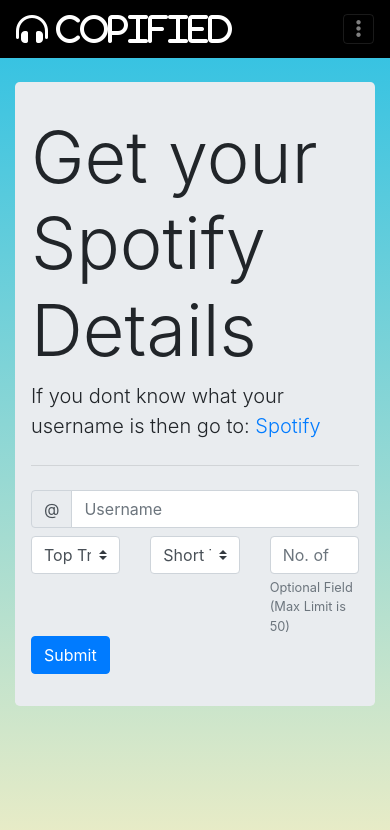
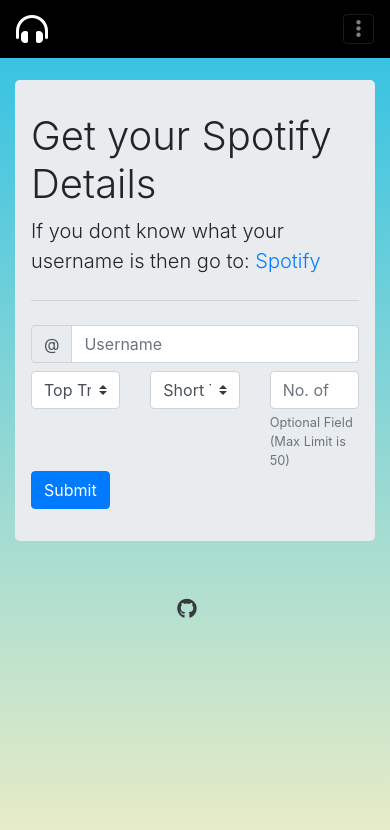
Before and after one commit to cant-code/spotify_project, a Flask app: page / in a window 390 px wide. Shown: the top 830 px of the page. Run offline with Flask 2, Linux system fonts and the light colour scheme; some libraries are stand-ins or nearby versions.

Commit message:
Slight modifications to styling

```diff
--- a/app.py
+++ b/app.py
@@ -16,6 +16,12 @@
 @app.route('/')
 def hello_world():
     session.permanent = True
+    if 'limit' in session:
+        del session['limit']
+    if 'username' in session:
+        del session['username']
+    if 'term' in session:
+        del session['term']
     title = 'Homepage'
     return render_template("index.html", title=title)
 
@@ -28,9 +34,6 @@
                            size=session.get('limit'))
     else:
         data = st.get_data(session.get('token'), session.get('username'), session.get('term'))
-    if 'limit' in session:
-        del session['limit']
-    del session['token']
     if data is None:
         return "Empty"
     return render_template("display.html", data=data)
@@ -44,9 +47,6 @@
                               size=session.get('limit'))
     else:
         data = st.get_artists(session.get('token'), session.get('username'), session.get('term'))
-    if 'limit' in session:
-        del session['limit']
-    del session['token']
     if data is None:
         return "Empty"
     return render_template("artists.html", data=data)
--- a/spotify_test.py
+++ b/spotify_test.py
@@ -10,6 +10,10 @@
 def get_token(user):
     username = user
     scope = 'user-top-read'
+    print(os.environ.get('spotipy_client_secret'))
+    print(spotipy_client_id)
+    print(spotipy_client_secret)
+    print(spotipy_redirect_uri)
     token = prompt_for_user_token(username, scope, client_id=spotipy_client_id,
                                   client_secret=spotipy_client_secret,
                                   redirect_uri=spotipy_redirect_uri)
--- a/static/styles.css
+++ b/static/styles.css
@@ -25,4 +25,42 @@
 #display {
     background: #e9ecef;
     border-radius: .3rem;
+    margin-top: 5rem;
 }
+
+#jumbo {
+    margin-top: 5rem;
+}
+
+@media (max-width: 990px) {
+    .display-3 {
+        font-size: 3.8rem !important;
+    }
+}
+
+@media (max-width: 768px) {
+    .display-3 {
+        font-size: 2.8rem !important;
+    }
+}
+
+@media (max-width: 519px) {
+    .display-3 {
+        font-size: 2.5rem !important;
+    }
+}
+
+@media (max-width: 767px) {
+    .display-4 {
+        font-size: 3.0rem !important;
+    }
+}
+
+@media (max-width: 522px) {
+    .display-4 {
+        font-size: 2.8rem !important;
+    }
+    h3 {
+        font-size: 1.5rem;
+    }
+}
--- a/templates/footer.html
+++ b/templates/footer.html
@@ -1,3 +1,9 @@
+<footer class="container py-4 my-auto mx-auto">
+    <div class="text-center">
+        <a href="https://github.com/cant-code/" target="_blank" class="text-dark"><i class="fab fa-github fa-lg white-text mr-md-5 mr-3 fa-2x"></i></a>
+    </div>
+    </div>
+</footer>
 <script src="https://code.jquery.com/jquery-3.4.1.slim.min.js"
         integrity="sha384-J6qa4849blE2+poT4WnyKhv5vZF5SrPo0iEjwBvKU7imGFAV0wwj1yYfoRSJoZ+n"
         crossorigin="anonymous"></script>
--- a/templates/header.html
+++ b/templates/header.html
@@ -10,10 +10,9 @@
     <script src="{{ url_for('static',filename='functions.js') }}"></script>
 </head>
 <body>
-<nav class="navbar navbar-expand-md navbar-dark mb-4" id="bar">
+<nav class="navbar navbar-expand-md navbar-dark fixed-top mb-5" id="bar">
     <div class="container">
-        <a class="navbar-brand" href="/"><i class="fas fa-headphones-alt d-inline-block align-top" id="brand">
-            COPIFIED</i></a>
+        <a class="navbar-brand" href="/"><i class="fas fa-headphones-alt d-inline-block align-top" id="brand"></i></a>
         <button class="navbar-toggler" type="button" data-toggle="collapse" data-target="#navbarSupportedContent"
                 aria-controls="navbarSupportedContent" aria-expanded="false" aria-label="Toggle navigation">
             <span><i class="fas fa-ellipsis-v"></i></span>
@@ -23,12 +22,6 @@
                 <li class="nav-item active">
                     <a class="nav-link" href="/">Home</a>
                 </li>
-                <li class="nav-item active">
-                    <a class="nav-link" href="/about">About</a>
-                </li>
-                <li class="nav-item active">
-                    <a class="nav-link" href="/contact">Contact</a>
-                </li>
             </ul>
         </div>
     </div>
```
